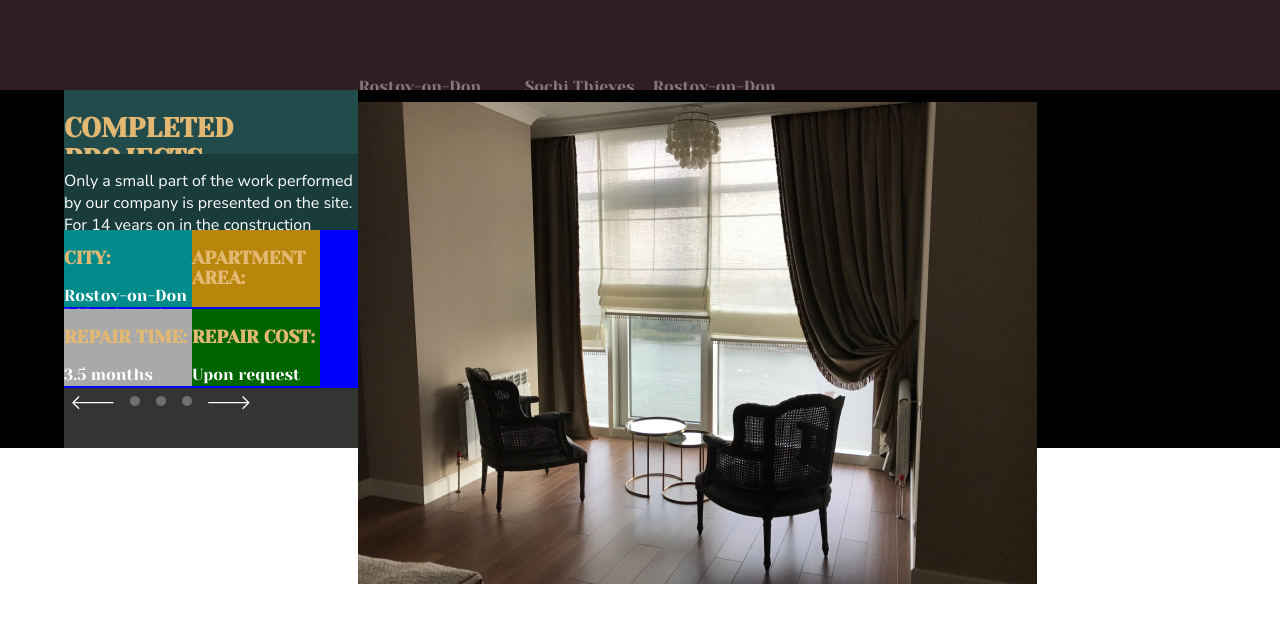
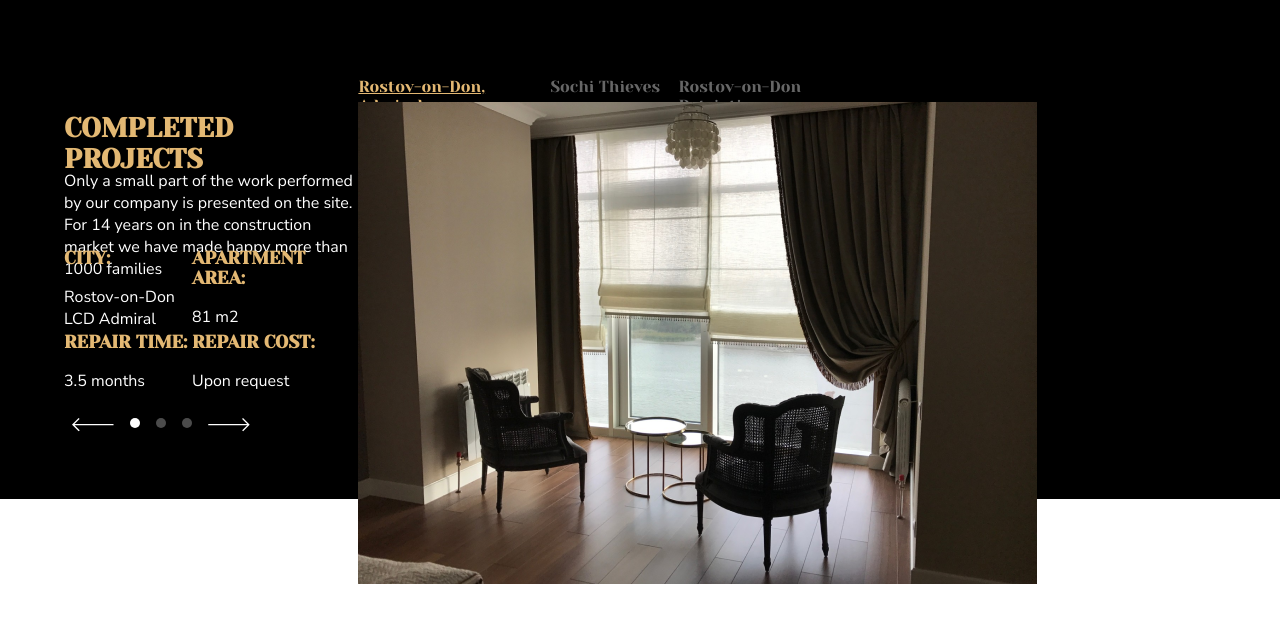
Before and after one commit to SN737/Slider_JS, a plain HTML site: page index.html in a window 1280 px wide. Drawn offline with Linux system fonts and the light colour scheme.

Commit message:
финальные правки

```diff
--- a/index-2.html
+++ b/index.html
@@ -4,7 +4,7 @@
     <meta charset="UTF-8">
     <meta http-equiv="X-UA-Compatible" content="IE=edge">
     <meta name="viewport" content="width=device-width, initial-scale=1.0">
-    <link rel="stylesheet" href="style-2.css">
+    <link rel="stylesheet" href="style.css">
     <title>slider JS</title>
 </head>
 <body>
@@ -29,7 +29,7 @@
                         <div class="squares__rep-cost"></div>
                     </div>
                     <div class="slider-footer__nav">
-                        <div class="nav-arrow"><img class="nav-arrow__left" src="./img/left.svg" alt="leftarrow"></div>
+                        <div class="nav-arrow"><img class="nav-arrow__left" src="./img/left.png" alt="leftarrow"></div>
                         <div class="nav-point__one nav-point"></div>
                         <div class="nav-point__two nav-point"></div>
                         <div class="nav-point__three nav-point"></div>
@@ -39,11 +39,8 @@
                 </div>
                 <div class="slider-images"></div>
              </div>
-
-
-
         </div>
     </section>
-    <script src="script-2.js"></script>
+    <script src="script.js"></script>
 </body>
 </html>
--- a/script-2.js
+++ b/script.js
@@ -1,9 +1,9 @@
 const image = document.querySelector('.slider-images');
-const leftBtn = document.querySelector('.nav-arrow__left');
-const rightBtn = document.querySelector('.nav-arrow__right');
+const leftArrow = document.querySelector('.nav-arrow__left');
+const rightArrow = document.querySelector('.nav-arrow__right');
 const city = document.querySelector('.squares__city');
 const apart = document.querySelector('.squares__apart');
-const repaitTime = document.querySelector('.squares__rep-time');
+const repairTime = document.querySelector('.squares__rep-time');
 const costTime = document.querySelector('.squares__rep-cost');
 const point1 = document.querySelector('.nav-point__one');
 const point2 = document.querySelector('.nav-point__two');
@@ -11,11 +11,14 @@ const point3 = document.querySelector('.nav-point__three');
 const linkTitle1 = document.querySelector('.image__title1');
 const linkTitle2 = document.querySelector('.image__title2');
 const linkTitle3 = document.querySelector('.image__title3');
-let pos;
+let pos=0;
 
+//старутуем с первого слайда сразу.
 document.addEventListener('DOMContentLoaded', ()=>{
-    imgRender(0);
+    imgRender(pos);
 });
+
+//слушаем клики на точки, пункты меню в навигации слайдера
 point1.addEventListener('click', ()=>{
     imgRender(0)});
 point2.addEventListener('click', ()=>{
@@ -31,6 +34,7 @@ linkTitle3.addEventListener('click', ()=>{
 });
 
 
+//массив слайдов и описаний
 const sliderArray = [
 {image:'./img/img1.png',
 city: 'Rostov-on-Don ',
@@ -51,8 +55,8 @@ area: '93',
 time: '3 months',
 cost: 'upon request'}];
 
-rightBtn.addEventListener('click', ()=>{
-
+//слушаем стрелку вправо
+rightArrow.addEventListener('click', ()=>{
     if(sliderArray.length-1 > pos){
     pos++;
     imgRender(pos);}
@@ -60,7 +64,8 @@ rightBtn.addEventListener('click', ()=>{
         imgRender(pos);}
 });
 
-leftBtn.addEventListener('click', ()=>{
+//слушаем стрелку влево
+leftArrow.addEventListener('click', ()=>{
     if(pos > 0){
     pos--;
     imgRender(pos);}
@@ -68,12 +73,32 @@ leftBtn.addEventListener('click', ()=>{
         imgRender(pos);}
 });
 
-
+// отрисовываем изменения - саму картинку + описания
 function imgRender(pos){
-    // start.remove();
     image.innerHTML = `<img src="${sliderArray[pos].image}" alt="тут должен быть картинке"></img>`;
     city.innerHTML = `<h3 class="orange-text">City:</h3><span>${sliderArray[pos].city}<br>${sliderArray[pos].cityPlace}</span>`;
     apart.innerHTML = `<h3 class="orange-text">apartment area:</h3><span>${sliderArray[pos].area} m2</span></div>`;
-    repaitTime.innerHTML = `<h3 class="orange-text">Repair time:</h3><span>${sliderArray[pos].time}</span>`;
+    repairTime.innerHTML = `<h3 class="orange-text">Repair time:</h3><span>${sliderArray[pos].time}</span>`;
     costTime.innerHTML = `<h3 class="orange-text">Repair Cost:</h3><span>Upon request</span>`;
+    makeActive(pos);
 }
+
+// подсвечиваем точки и пункты меню активного слайда.
+function makeActive(pos){
+    point1.classList.remove('active');
+    point2.classList.remove('active');
+    point3.classList.remove('active');
+    linkTitle1.classList.remove('active-nav');
+    linkTitle2.classList.remove('active-nav');
+    linkTitle3.classList.remove('active-nav');
+
+    if (pos+1 == 1){
+        point1.classList.toggle('active');
+        linkTitle1.classList.toggle('active-nav');
+    }else if ((pos+1) == 2){
+        point2.classList.toggle('active');
+        linkTitle2.classList.toggle('active-nav');
+    }else{point3.classList.toggle('active');
+    linkTitle3.classList.toggle('active-nav');
+ }
+}
--- a/style-2.css
+++ b/style.css
@@ -11,33 +11,26 @@
 body {
      margin: 0 auto;
      font-family: NunitoSans, Arial;
-     overflow-x: hidden;
      font-weight: normal;
      font-style: normal;
  }
-
 .content{
      display: flex;
      flex-flow: column;
      justify-content: space-between;
      max-width: 1440px;
      margin: 0 auto;
-     background-color: rgb(48, 30, 34);
  }
-.section_slider {
-    background-color: rgb(217, 245, 2);
-}
-
+ .content{
+    background-color: black;
+ }
 .main-content{
-    background-color: rgb(0, 0, 0);
-    height: 28vw;
+    height: 32vw;
     display: flex;
 }
 .slider_header{
-    /* margin-top: 5vw; */
     margin: 5vw;
     margin-bottom: 0;
-    /* background-color: #E3B873; */
     height: 2vw;
     display: flex;
     align-content: flex-end;
@@ -45,7 +38,6 @@ body {
     line-height: 19px;
     font-size: 16px;
     font-family: YesevaOne;
-    /* justify-content: right; */
 }
 .nav-items__wrapper{
     display: flex;
@@ -54,95 +46,73 @@ body {
     justify-content: space-around;
 }
 .image__title1{
-    width: 10vw;
-    /* background-color: deeppink; */
-    /* height: 3vw; */
+    width: 12vw;
 }
 .image__title2{
     width: 10vw;
     margin-left: 3vw;
-
-    /* background-color: rgba(255, 20, 145, 0.654); */
-    /* height: 99px; */
 }
 .image__title3{
-    width: 10vw;
-    /* background-color: rgba(255, 20, 145, 0.351); */
-    /* height: 99px; */
+    width: 13vw;
 }
 .image__title1:hover,.image__title2:hover,.image__title3:hover{
     color:#E3B873;
     text-decoration: underline;
 }
-
-
-
-
 .slider-table{
     display: flex;
     flex-flow: column;
-    /* height: 30vw; */
     width: 23vw;
     margin-left: 5vw;
-    background-color: blueviolet;
+
 }
 .slider-images{
     height: 27vw;
     width: 34vw;
     margin-top: 1vw;
     margin-right: 5vw;
-    background-color: darkmagenta;
 }
 .title{
-    /* width: 35vw; */
     height: 5vw;
-    background-color: rgb(34, 75, 75);
 }
 .description{
     height: 6vw;
-    background-color: rgb(26, 59, 59);
 }
 .squares{
     height: 13vw;
-    background-color: blue;
     display: flex;
     flex-direction: row;
     flex-wrap: wrap;
     overflow: hidden;
-    font-family: YesevaOne;
+    /* font-family: YesevaOne; */
     font-size: 16px;
     color: #FFFFFF;
 }
 .squares__city{
     height: 6vw;
     width: 10vw;
-    background-color: darkcyan;
+
 }
 .squares__apart{
     height: 6vw;
     width: 10vw;
-    background-color: darkgoldenrod;
+}
 
-}
 .squares__rep-time{
     height: 6vw;
     width: 10vw;
-    background-color: darkgray;
 }
 
 .squares__rep-cost{
     height: 6vw;
     width: 10vw;
-    background-color: darkgreen;
-
 }
 
 .slider-footer__nav{
     width: 23vw;
     height: 5vw;
-    background-color: rgb(52, 52, 51);
+    margin-top: 1vw;
     display: flex;
-    /* justify-content: center; */
 }
 .nav-arrow__left{
     margin: 8px;
@@ -152,9 +122,7 @@ body {
 .nav-arrow__right{
     margin: 8px;
     cursor: pointer;
-
 }
-
 .nav-point{
  width: 10px;
  height: 10px;
@@ -163,11 +131,9 @@ body {
  margin: 8px;
  cursor: pointer;
 }
-
 .nav-point:hover{
     background-color: #ffffff;
     transform: scale(1.25);
-
 }
 .orange-text {
     color:#E3B873;
@@ -175,34 +141,18 @@ body {
     font-family: YesevaOne;
     text-transform: uppercase;
 }
-
-/* .wrapper2--grid-item__item-1 {
-    grid-column: span 2;
-    font-family: YesevaOne;
-    font-size: 27px;
-    letter-spacing: -0.07em;
-}
-
-.grid-item h2, .grid-item h3 {
-    font-weight: initial;
-}
-
-
-.wrapper2--grid-item__item-2 {
-    grid-column: span 2;
-    font-family: NunitoSans;
-    font-size: 14px;
-    padding-top: 1vw;
-    line-height: 27px;
-
-} */
 h1,p,a {
     color: #FFFFFF;
-
+    font-family: NunitoSans;
 }
-
 .white-nunito{
     color:#FFFFFF;
     font-family: NunitoSans;
-
 }
+.active {
+    background-color: #ffffff;
+}
+.active-nav{
+    color:#E3B873;
+    text-decoration: underline;
+}
```
Also changed, not shown: img/Vector (Stroke).png (deleted), img/left.png (added), img/left.svg (deleted).
